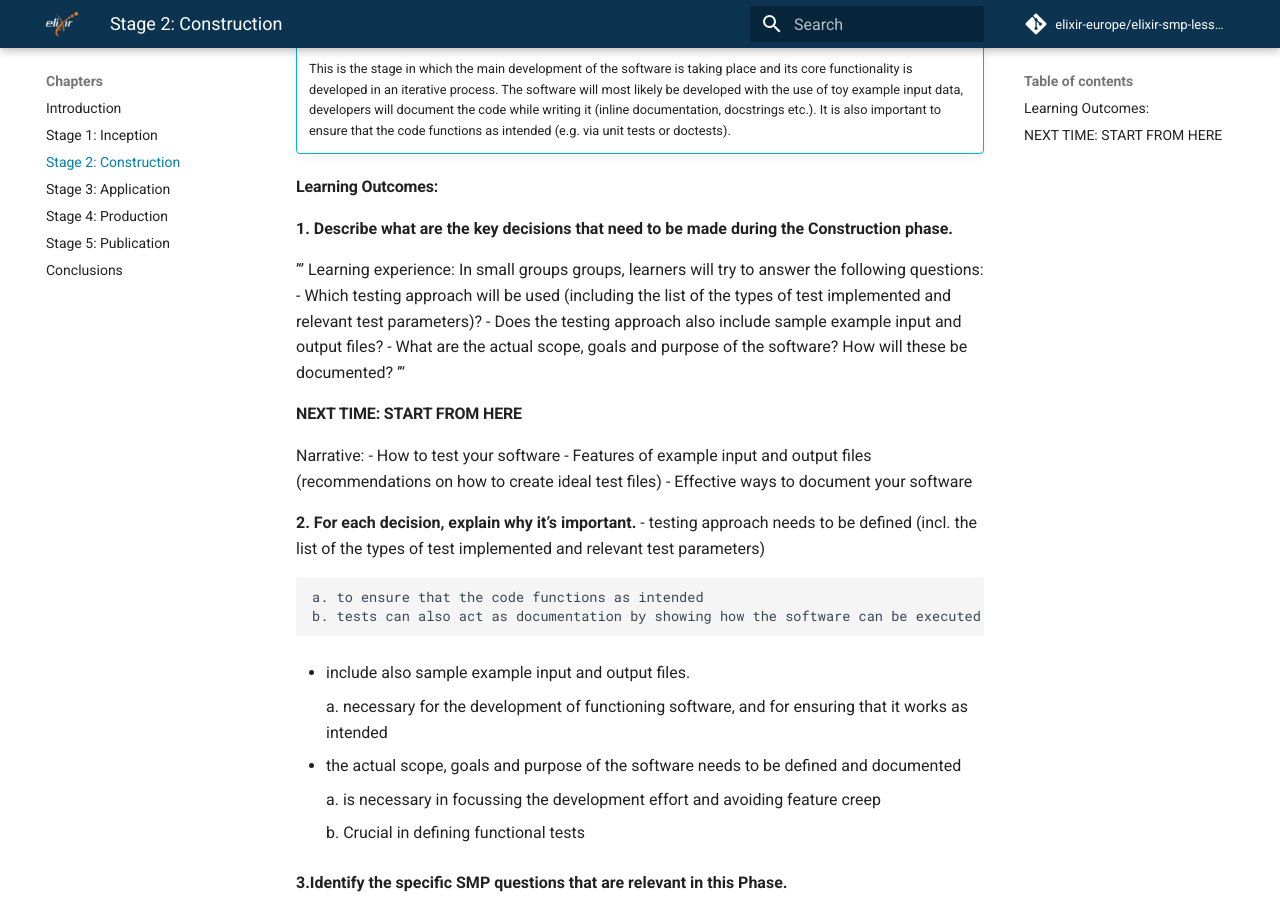
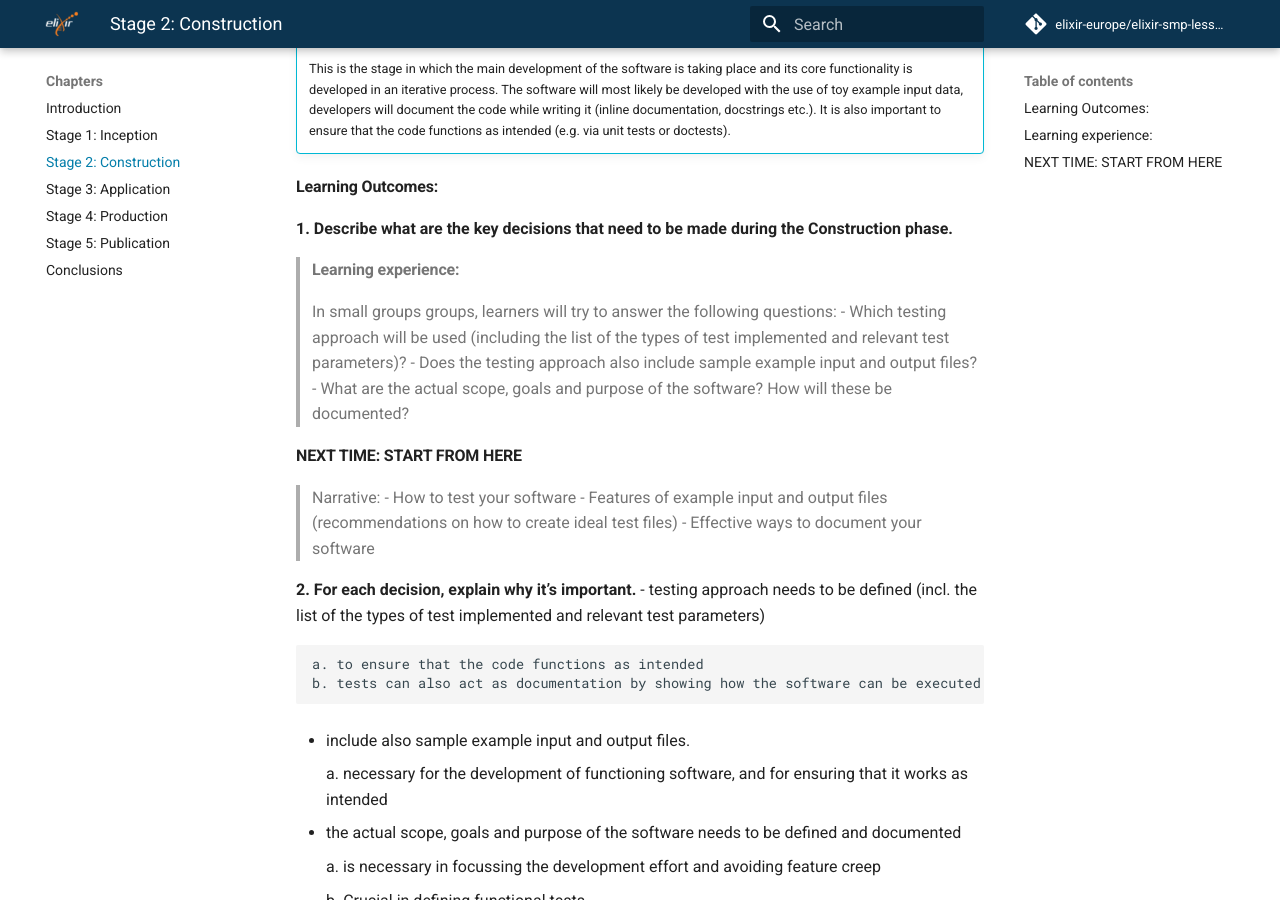
Before and after one commit to elixir-europe/elixir-smp-lesson, an MkDocs documentation site: the page built from docs/chapters/stage2_construction.md, in a window 1280 px wide and 900 px high, scrolled down 347 px. Built offline with MkDocs 1.6.1 and Material for MkDocs 9.7.7, drawn with Linux system fonts in a browser that asks for light colours; comment, search, counter and statistics services are not loaded; some of the changed lines change nothing that is shown.

Commit message:
Update stage2_construction.md

```diff
--- a/docs/chapters/stage2_construction.md
+++ b/docs/chapters/stage2_construction.md
@@ -17,19 +17,17 @@ tags:
 
 **1. Describe what are the key decisions that need to be made during the Construction phase.**
 
-'''
-Learning experience:
-In small groups groups, learners will try to answer the following questions:
-- Which testing approach will be used (including the list of the types of test implemented and relevant test parameters)?
-- Does the testing approach also include sample example input and output files?
-- What are the actual scope, goals and purpose of the software? How will these be documented?
-'''
+>#### Learning experience:
+> In small groups groups, learners will try to answer the following questions:
+> - Which testing approach will be used (including the list of the types of test implemented and relevant test parameters)?
+> - Does the testing approach also include sample example input and output files?
+> - What are the actual scope, goals and purpose of the software? How will these be documented?
 
 #### NEXT TIME: START FROM HERE
-Narrative:
-- How to test your software
-- Features of example input and output files (recommendations on how to create ideal test files)
-- Effective ways to document your software
+> Narrative:
+> - How to test your software
+> - Features of example input and output files (recommendations on how to create ideal test files)
+> - Effective ways to document your software
 
 
 
```
